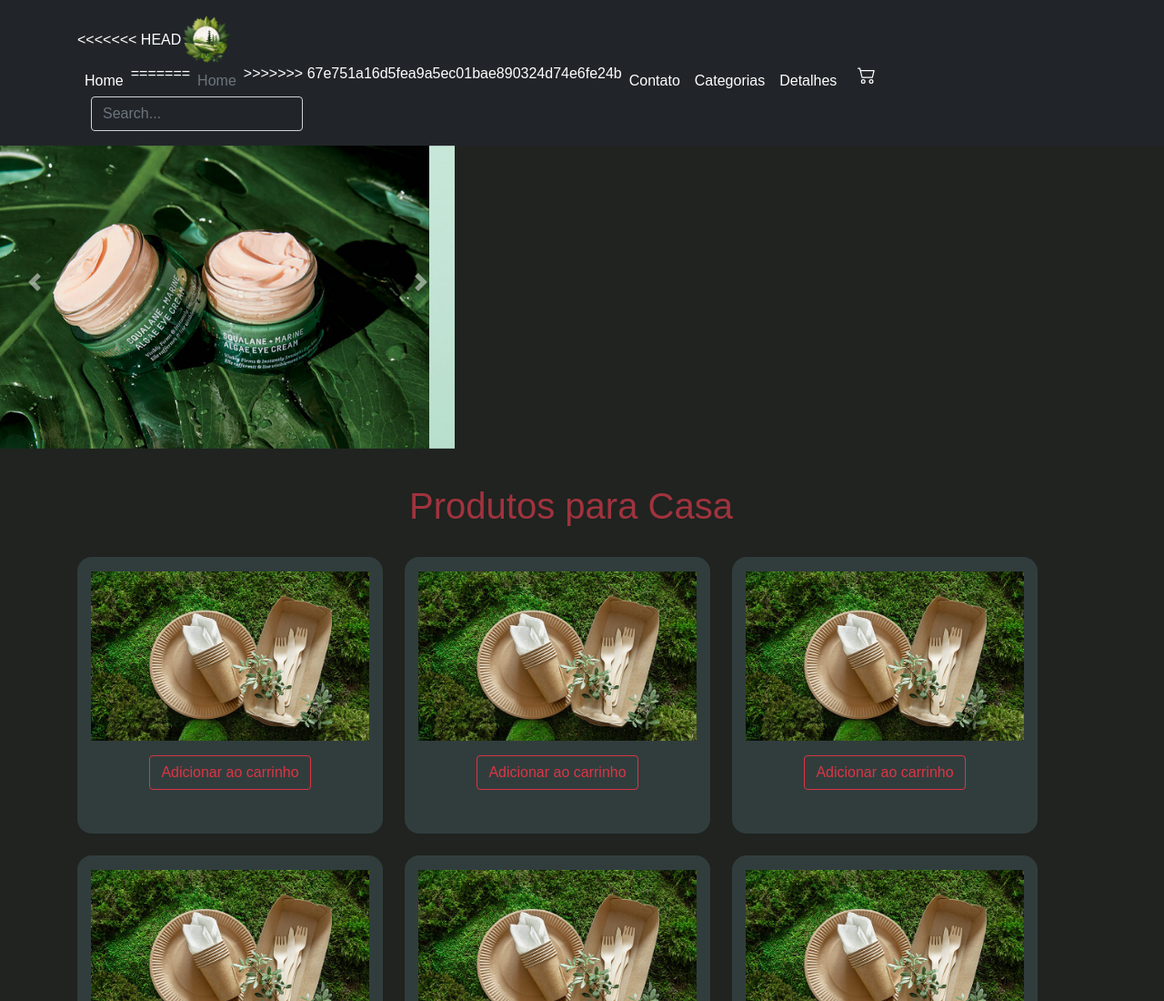
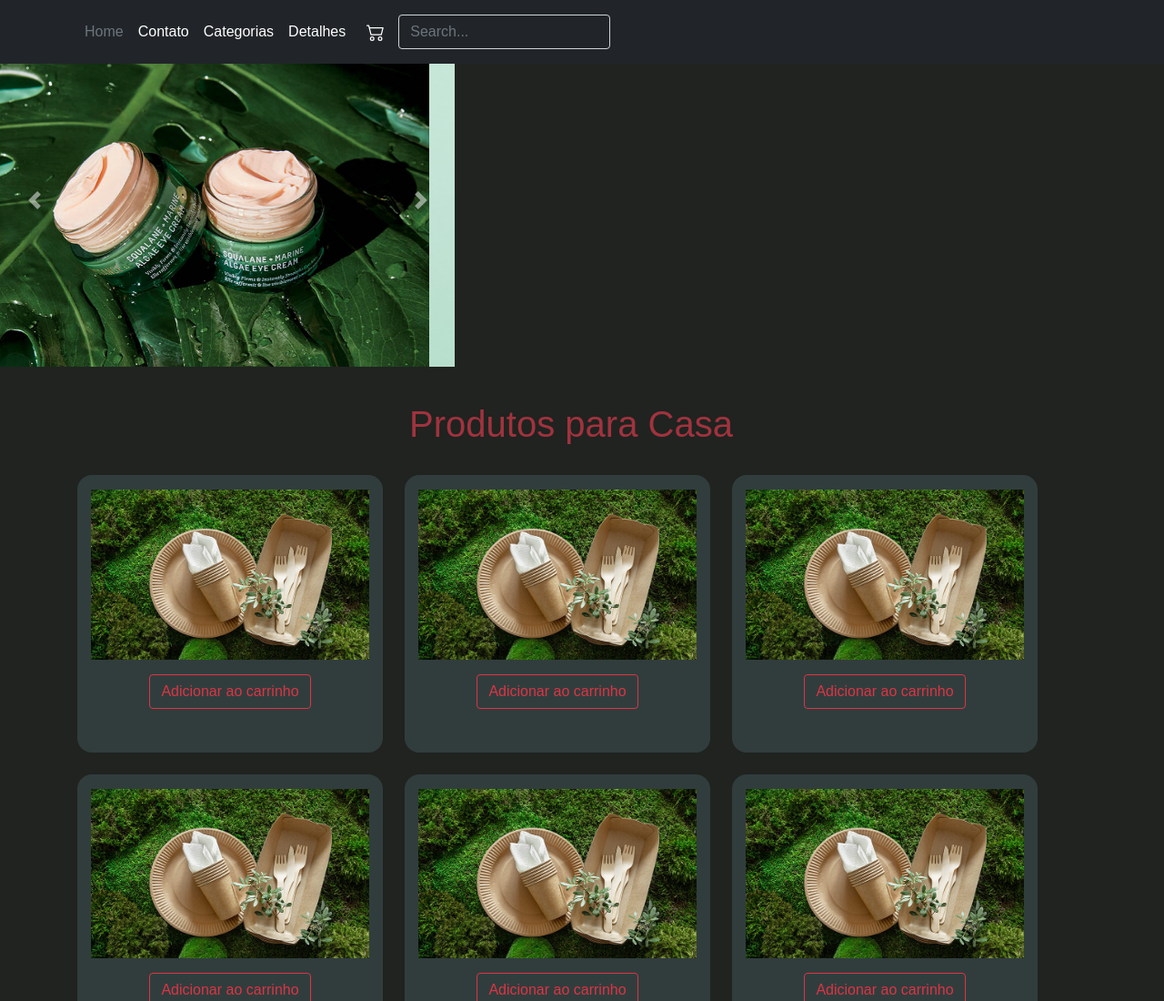
Before and after one commit to LeoMasago/cp4Front, a plain HTML site: page index.html in a window 1280 px wide. Shown: the top 1100 px of the page at 91% size. Drawn offline with nearby package versions, Linux system fonts and the light colour scheme.

Commit message:
arrumando commit

```diff
--- a/index.html
+++ b/index.html
@@ -13,14 +13,8 @@
     <header class="p-3 text-bg-dark">
         <div class="container">
             <div class="d-flex flex-wrap align-items-center justify-content-center justify-content-lg-start">
-<<<<<<< HEAD
-                <img src="img/logo.png" width="5%" class="img img-fluid">
-                <ul class="nav col-9 col-lg-auto me-lg-auto mb-2 justify-content-lg-start mb-md-0"                                               ">
-                    <li><a href="#" class="nav-link px-2 text-white">Home</a></li>
-=======
                 <ul class="nav col-12 col-lg-auto me-lg-auto mb-2 justify-content-center mb-md-0">
                     <li><a href="index.html" class="nav-link px-2 text-secondary">Home</a></li>
->>>>>>> 67e751a16d5fea9a5ec01bae890324d74e6fe24b
                     <li><a href="#" class="nav-link px-2 text-white">Contato</a></li>
                     <li><a href="categorias.html" class="nav-link px-2 text-white">Categorias</a></li>
                     <li><a href="#" class="nav-link px-2 text-white">Detalhes</a></li>
```
